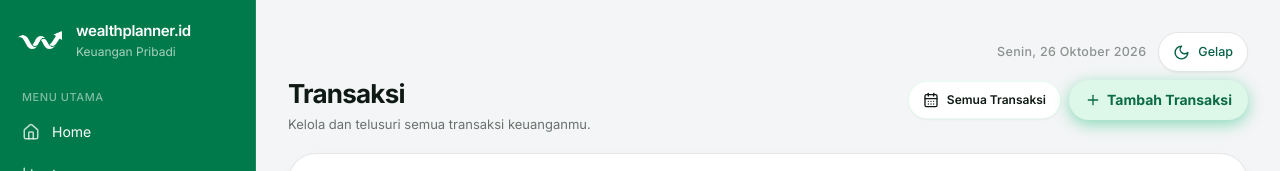
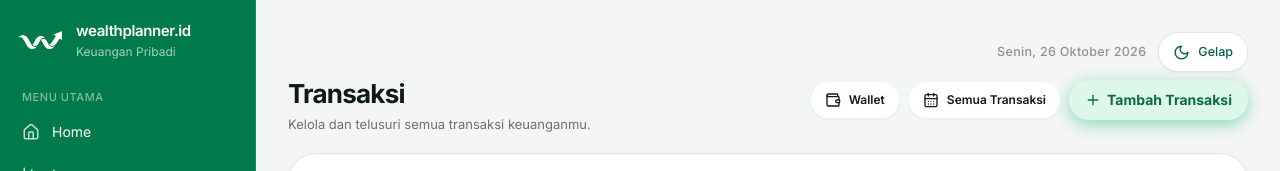
Before and after one commit to jasminework2023/personal-wealthplanner, a React (Vite) app: page /dashboard/transaction in a window 1280 px wide. Shown: the top 171 px of the page. Built offline with nearby package versions, Linux system fonts and the light colour scheme; the HTML template or start-up script is replaced by a standard one.

Commit message:
feat(wallet): add wallet shortcut to transactions

```diff
--- a/src/pages/Transaction.tsx
+++ b/src/pages/Transaction.tsx
@@ -1,11 +1,12 @@
 import { useEffect, useMemo, useState } from "react";
-import { ArrowDownLeft, ArrowUpRight, ArrowLeftRight, PiggyBank, Plus, Receipt, Search, CalendarDays, SlidersHorizontal, X, Pencil, Trash2 } from "lucide-react";
+import { ArrowDownLeft, ArrowUpRight, ArrowLeftRight, PiggyBank, Plus, Receipt, Search, CalendarDays, SlidersHorizontal, X, Pencil, Trash2, Wallet as WalletIcon } from "lucide-react";
 import { AddTransactionModal } from "../components/AddTransactionModal";
 import { EditTransactionModal } from "../components/EditTransactionModal";
 import { Card } from "../components/Card";
 import { DataStatusBanner } from "../components/DataStatusBanner";
 import { formatRupiah, getAppLanguage } from "../lib/format";
 import { useFinanceData } from "../lib/useFinanceData";
+import { useNavigate } from "react-router-dom";
 import type { Transaction as TransactionItem, TransactionType } from "../data/types";
 
 type Filter = "All" | TransactionType;
@@ -47,6 +48,7 @@ function formatTransactionDate(value: string): string {
 }
 
 export function Transaction() {
+  const navigate = useNavigate();
   const { loading, error, isRealData, username, transactions } = useFinanceData(undefined, true);
   const [language, setLanguage] = useState(getAppLanguage());
   useEffect(() => { const update = () => setLanguage(getAppLanguage()); window.addEventListener("wealthplanner:language-changed", update); return () => window.removeEventListener("wealthplanner:language-changed", update); }, []);
@@ -92,6 +94,7 @@ export function Transaction() {
           <p className="page-sub">{txText.intro}</p>
         </div>
         <div className="flex items-center gap-2">
+          <button type="button" onClick={() => navigate("/wallets")} className="inline-flex items-center gap-2 rounded-full border border-forest-100/70 bg-white px-3.5 py-2.5 text-xs font-semibold text-forest-900 shadow-sm"><WalletIcon size={16}/><span>Wallet</span></button>
           <button type="button" onClick={() => setCalendarOpen(true)} className="inline-flex items-center gap-2 rounded-full border border-forest-100/70 bg-white px-3.5 py-2.5 text-xs font-semibold text-forest-900 shadow-sm"><CalendarDays size={16}/><span>{selectedMonth === "all" && selectedYear === "all" ? txText.all : `${selectedMonth === "all" ? txText.allMonths : ["","Januari","Februari","Maret","April","Mei","Juni","Juli","Agustus","September","Oktober","November","Desember"][Number(selectedMonth)]} ${selectedYear === "all" ? "" : selectedYear}`.trim()}</span></button>
           <button type="button" onClick={() => setModalOpen(true)} className="inline-flex items-center gap-1.5 rounded-full bg-[#DDF7E8] px-4 py-2.5 text-xs font-bold text-[#0B6B47] shadow-pop sm:text-sm"><Plus size={16} /> {txText.add}</button>
         </div>
```
